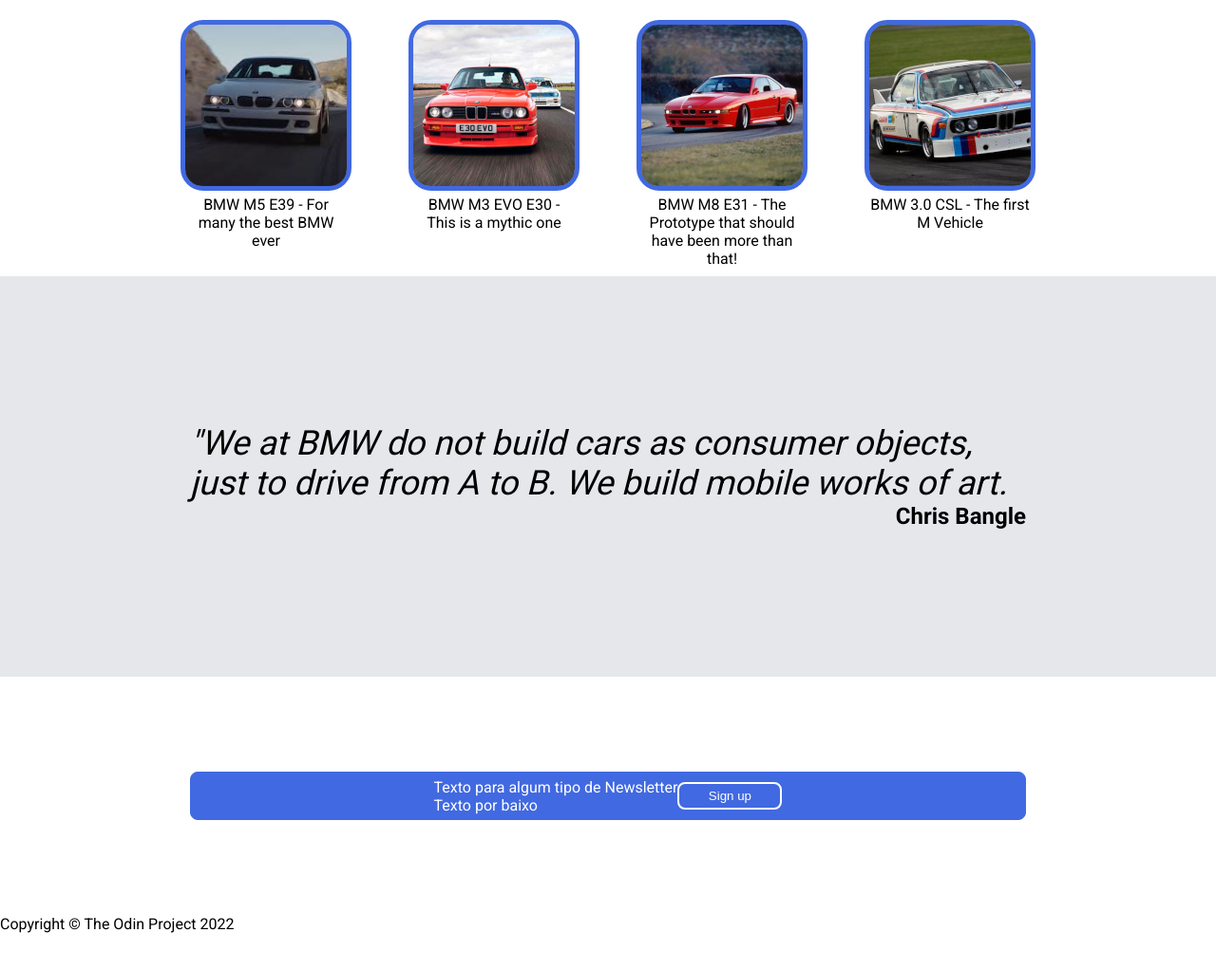
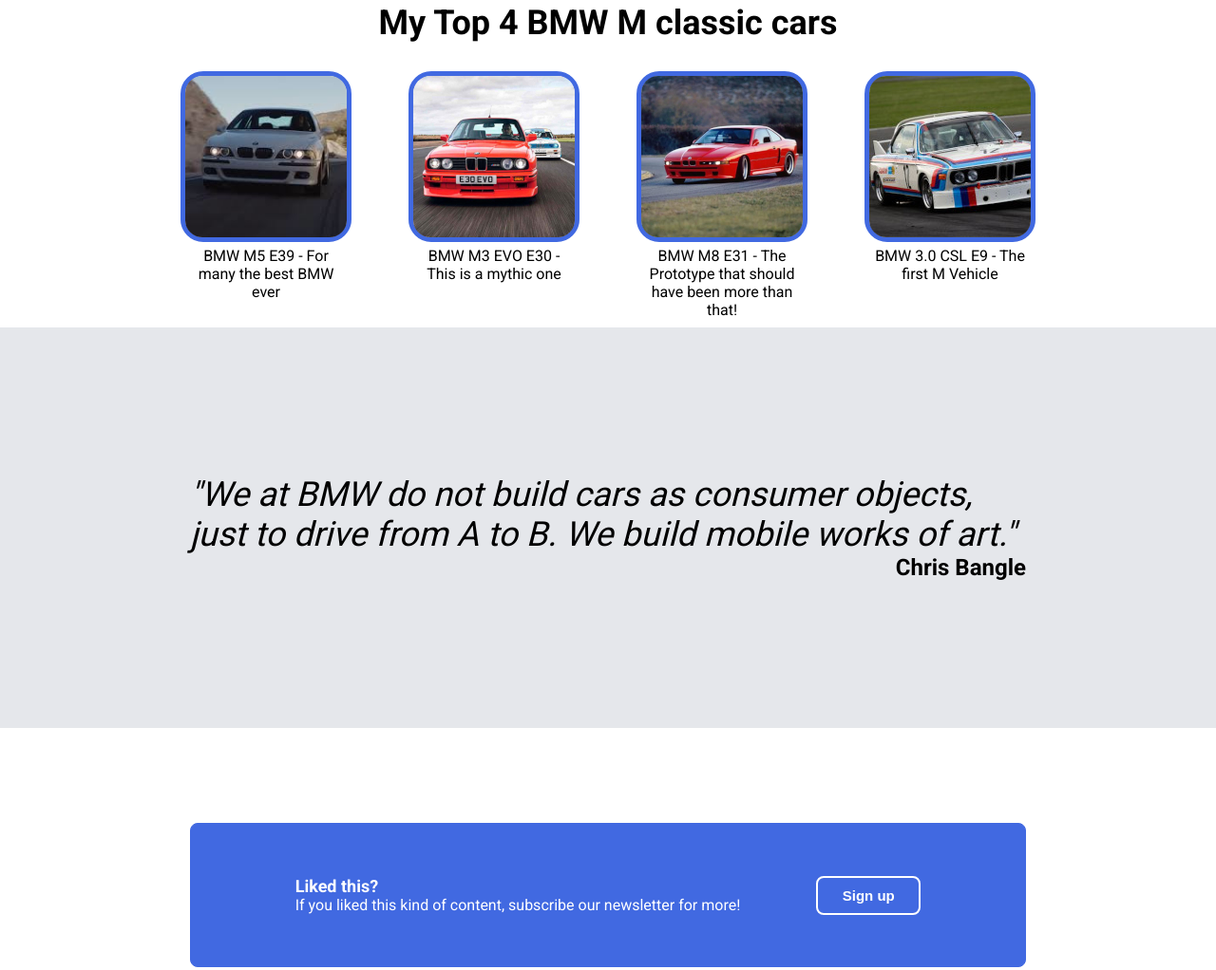
Before and after one commit to Marqinho15/LandingPage, a plain HTML site: page index.html in a window 1280 px wide. Shown: the part 526-1548 px from the top of the page at 95% size. Before the commit the page ends 1509 px from the top, so only its background shows below. Drawn offline with Linux system fonts and the light colour scheme.

Commit message:
Upload the Landing Page completion

```diff
--- a/index.html
+++ b/index.html
@@ -14,15 +14,15 @@
             <div class="txtlogo">CLASSICS</div>
         </div>
         <ul class="header-links">
-          <li><a href="#">Top 4</a></li>
-          <li><a href="#">Quote</a></li>
-          <li><a href="#">Sign Up</a></li>
+          <li><a href="#content1">Top 4</a></li>
+          <li><a href="#content3">Quote</a></li>
+          <li><a href="#content41">Sign Up</a></li>
         </ul>
     </div>
-    <div class="content1">
+    <div class="content1" id="content1">
         <div class="content11">
             <div class="title1">BMW M Division 50 Years Aniversary</div>
-            <div class="desc1">This page shows up the best BMW M Classics</div>
+            <div class="desc1">Taking advantage of the 50th anniversary of the M division, I take the opportunity to show on this page my favourite M classics.</div>
             <div class="button1">
             <button>Sign up</button>
             </div>
@@ -30,7 +30,7 @@
         <img class="image1" src="Bmwmclassics.jpg" alt="BMW M Classics">
     </div>
     <div class="content2">
-        <div class="title2">My Top 4 M classic cars</div>
+        <div class="title2">My Top 4 BMW M classic cars</div>
         <div class="content2img">
             <div class="top1">
                 <img src="top1.jpeg" alt="Top1">
@@ -46,22 +46,21 @@
             </div>
             <div class="top4">
                 <img src="top4.jpg" alt="Top4">
-                <div>BMW 3.0 CSL - The first M Vehicle</div>
+                <div>BMW 3.0 CSL E9 - The first M Vehicle</div>
             </div>
         </div>
     </div>
-    <div class="content3">
-        <div class="desc2">"We at BMW do not build cars as consumer objects, just to drive from A to B. We build mobile works of art.</div>
+    <div class="content3" id="content3">
+        <div class="desc2">"We at BMW do not build cars as consumer objects, just to drive from A to B. We build mobile works of art."</div>
         <div class="signature">Chris Bangle</div>
     </div>
     <div class="content4">
-        <div class="content41">
+        <div class="content41" id="content41">
             <div class="content411">
-                <div class="title3">Texto para algum tipo de Newsletter</div>
-                <div class="desc3">Texto por baixo</div>
+                <div class="title3">Liked this?</div>
+                <div class="desc3">If you liked this kind of content, subscribe our newsletter for more!</div>
             </div>
-                <div class="button2">
-
+            <div class="button2">
                 <button>Sign up</button>
             </div>
         </div>
--- a/style.css
+++ b/style.css
@@ -1,7 +1,6 @@
 @import url('https://fonts.googleapis.com/css2?family=Roboto:wght@400;700&display=swap');
 
 html {
-    /* background-image: url(background.jpg); */
     font-family: Roboto, sans-serif;
 }
 body {
@@ -40,11 +39,12 @@ ul {
 }
 .header-left {
     display: flex;
-    font-size: 34px;
+    font-size: 38px;
     font-weight: 900;
     color: lightgray;
     font-family: Helvetica, sans-serif;
 }
+
 .header-links {
     font-size: 18px;
     color: #E5E7EB;
@@ -93,8 +93,8 @@ ul {
     display: flex;
     /* flex-direction: column; */
     width: 1024px;
-    /* height: 150px; */
-    /* gap: 80px; */
+    height: 150px;
+    gap: 80px;
     padding: 0 50px;
     border-radius: 8px;
     background: royalblue;
@@ -119,13 +119,14 @@ ul {
     font-size: 24px;
 }
 button {
-  padding: 5px 16px;
+  padding: 10px 24px;
   border-radius: 8px;
   background: royalblue;
   border: 1px solid royalblue;
   color: white;
   margin: 10px 0;
-
+  font-weight: 600;
+  font-size: 15px;
   width: 110px;
 }
 .content41 button {
@@ -134,6 +135,10 @@ button {
 .title2{
     font-size: 36px;
     font-weight: 900;
+}
+.title3 {
+    font-weight: 900;
+    font-size: 18px;
 }
 
 .top1,
@@ -184,3 +189,12 @@ button {
     padding: 10px 0 0 0;
     text-align: center;
 }
+footer {
+    display: flex;
+    justify-content: center;
+    align-items: center;
+    background-color: #1F2937;
+    padding: 50px 200px 50px 200px;
+    color: white;
+    font-size: 18px;
+}
```
Also changed, not shown: top1.webp (deleted), top2.jpeg (deleted), top2.jpg (deleted), 1 other file.
